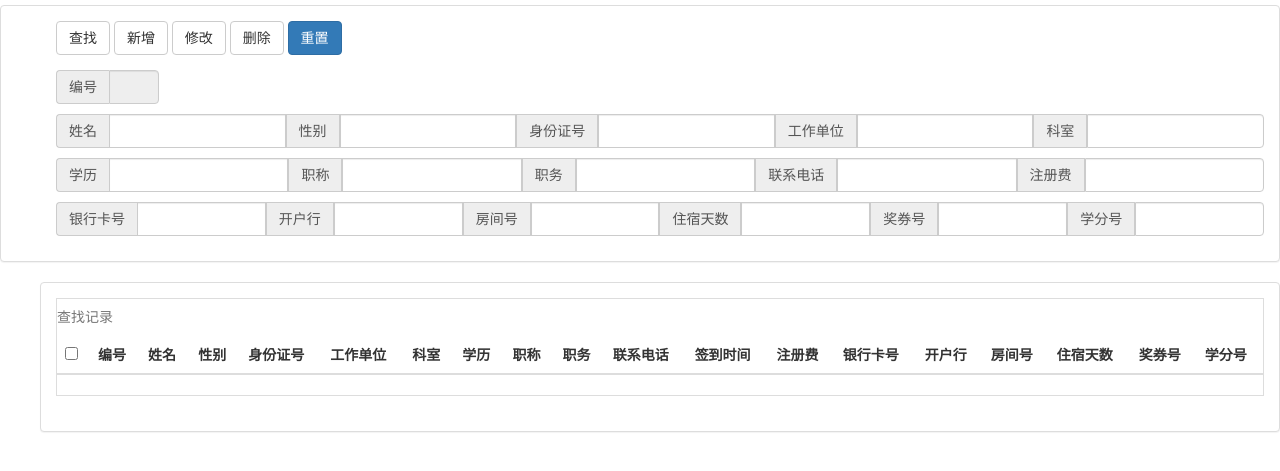
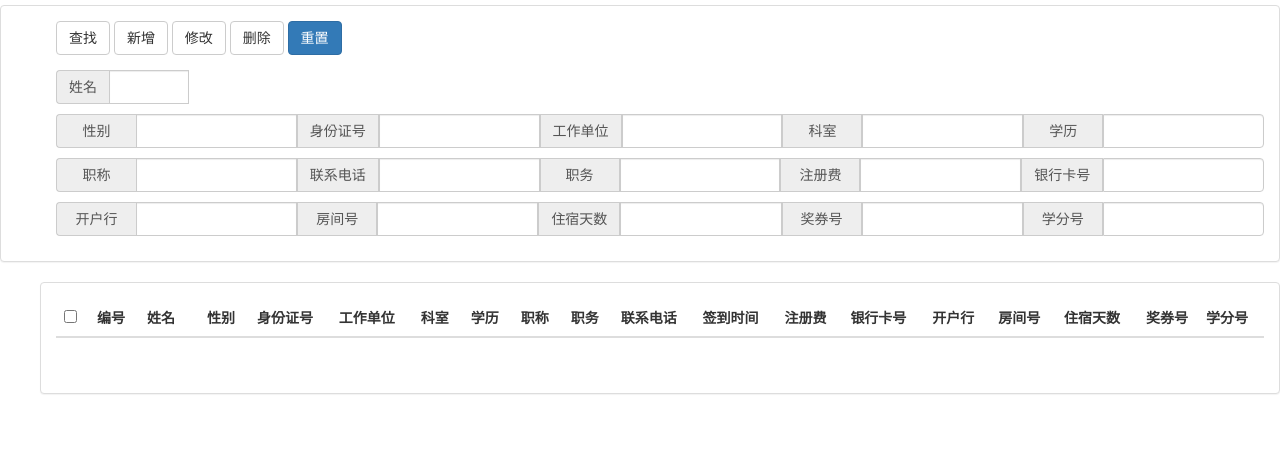
Before and after one commit to yytang1/check_in2, a Django app: page / in a window 1280 px wide. Shown: the part 50-521 px from the top of the page. Run offline with Django 3.2, Linux system fonts and the light colour scheme; lists and menus that the app fills with data are empty; some libraries are stand-ins or nearby versions.

Commit message:
文本框对齐显示

```diff
--- a/src/check_in_app/templates/check_in2.html
+++ b/src/check_in_app/templates/check_in2.html
@@ -25,52 +25,54 @@ listNavbar[0].classList.add('active')
 			</div>
 			<ul>
 				<div class="input-group">
-					<span class="input-group-addon">编号</span>
-					<input type="text" class="form-control" id="id" name="id" style="width:50px;" readonly>
+					<span class="input-group-addon">姓名</span>
+					<input type="text" class="form-control"  id="name" name="name" style="width:80px"/>
+					<!--<span class="input-group-addon">编号</span>-->
+					<input type="hidden" class="form-control" id="id" name="id" readonly/>
+
 				</div>
 			</ul>
 					<ul>
   						<div class="input-group">
-					<span class="input-group-addon">姓名</span>
-					<input type="text" class="form-control" id="name" name="name">
-					<span class="input-group-addon">性别</span>
-					<input type="text" class="form-control" id="sex" name="sex">
-					<span class="input-group-addon">身份证号</span>
-					<input type="text" class="form-control" id="cardid" name="cardid">
-					<span class="input-group-addon">工作单位</span>
-					<input type="text" class="form-control" id="company" name="company">
-					<span class="input-group-addon">科室</span>
-					<input type="text" class="form-control" id="department" name="department">
+  							<span class="input-group-addon" style="width:80px">性别</span>
+							<input type="text" class="form-control" id="sex" name="sex" />
+  							<span class="input-group-addon" style="width:80px">身份证号</span>
+							<input type="text" class="form-control" id="cardid" name="cardid" />
+  							<span class="input-group-addon" style="width:80px">工作单位</span>
+							<input type="text" class="form-control" id="company" name="company" />
+  							<span class="input-group-addon" style="width:80px">科室</span>
+							<input type="text" class="form-control" id="department" name="department" />
+							<span class="input-group-addon" style="width:80px">学历</span>
+							<input type="text" class="form-control" id="degree" name="degree" >
 						</div>
   					</ul>
 
 					<ul>
   						<div class="input-group">
-					<span class="input-group-addon">学历</span>
-					<input type="text" class="form-control" id="degree" name="degree">
-					<span class="input-group-addon">职称</span>
+
+  							<span class="input-group-addon" style="width:80px">职称</span>
 							<input type="text" class="form-control" id="title" name="title">
-					<span class="input-group-addon">职务</span>
+  							<span class="input-group-addon" style="width:80px">联系电话</span>
+							<input type="text" class="form-control" id="phone" name="phone">
+  							<span class="input-group-addon" style="width:80px">职务</span>
 							<input type="text" class="form-control" id="post" name="post">
-					<span class="input-group-addon">联系电话</span>
-					<input type="text" class="form-control" id="phone" name="phone">
-					<span class="input-group-addon">注册费</span>
+  							<span class="input-group-addon" style="width:80px">注册费</span>
 							<input type="text" class="form-control" id="pay" name="pay">
+							<span class="input-group-addon" style="width:80px">银行卡号</span>
+							<input type="text" class="form-control" id="banknum" name="banknum">
   						</div>
 			</ul>
 			<ul>
 				<div class="input-group">
-					<span class="input-group-addon">银行卡号</span>
-					<input type="text" class="form-control" id="banknum" name="banknum">
-					<span class="input-group-addon">开户行</span>
+					<span class="input-group-addon" style="width:80px">开户行</span>
 					<input type="text" class="form-control" id="bankname" name="bankname">
-					<span class="input-group-addon">房间号</span>
+					<span class="input-group-addon" style="width:80px">房间号</span>
 					<input type="text" class="form-control" id="room" name="room">
-					<span class="input-group-addon">住宿天数</span>
+					<span class="input-group-addon" style="width:80px">住宿天数</span>
 					<input type="text" class="form-control" id="hoteldays" name="hoteldays">
-					<span class="input-group-addon">奖券号</span>
+					<span class="input-group-addon" style="width:80px">奖券号</span>
 					<input type="text" class="form-control" id="ticketnum" name="ticketnum">
-					<span class="input-group-addon">学分号</span>
+					<span class="input-group-addon" style="width:80px">学分号</span>
 					<input type="text" class="form-control" id="score" name="score">
 				</div>
 			</ul>
@@ -80,14 +82,14 @@ listNavbar[0].classList.add('active')
 <ul>
 <div class="panel panel-default">
 	<div class="panel-body">
-		<div class="table table-bordered table-responsive table-striped table-hover table-condensed">
+		<div class="table table-striped table-responsive table-hover table-condensed">
 			<table class="table" id="person_table">
-				<caption>查找记录</caption>
+				<!--<caption>查找记录</caption>-->
 				<thead>
 					<tr>
 						<th> <input type="checkbox" id="checkAll"></th>
 						<th>编号</th>
-						<th>姓名</th>
+						<th style="width:60px">姓名</th>
 						<th>性别</th>
 						<th>身份证号</th>
 						<th>工作单位</th>
@@ -102,7 +104,7 @@ listNavbar[0].classList.add('active')
 						<th>开户行</th>
 						<th>房间号</th>
 						<th>住宿天数</th>
-						<th>奖券号</th>
+						<th style="width:60px">奖券号</th>
 						<th>学分号</th>
 					</tr>
 				</thead>
```
Lines whose indentation alone changed are shown as unchanged.
